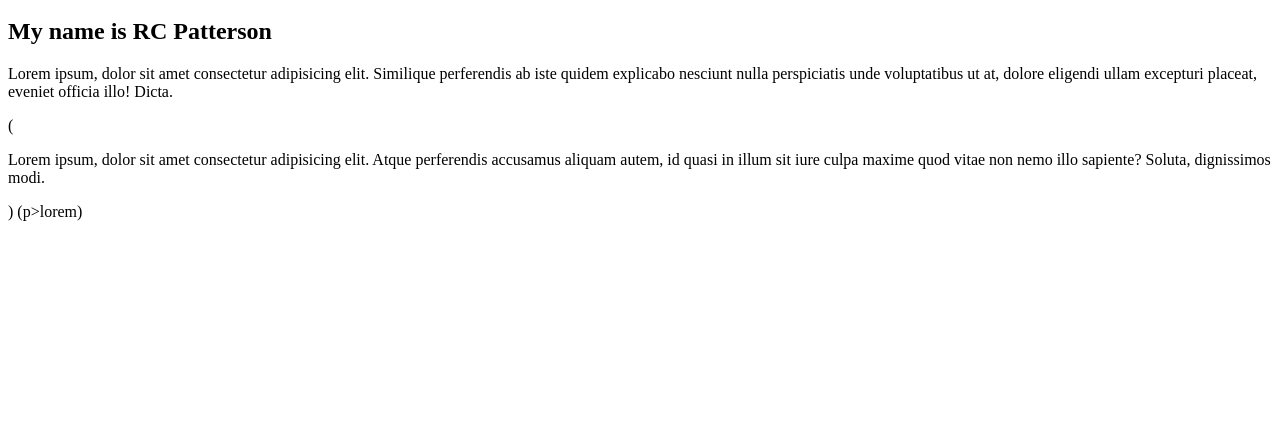
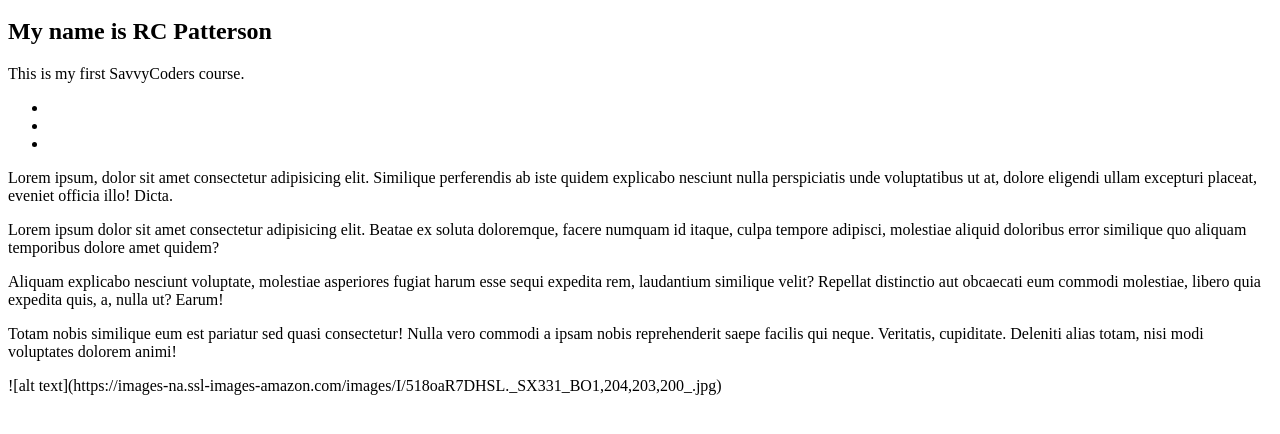
Before and after one commit to patteso1849/portfolio-project, a website: page index.html in a window 1280 px wide. Shown: the part 48-482 px from the top of the page. Drawn offline with Linux system fonts and the light colour scheme.

Commit message:
Add edits

```diff
--- a/index.html
+++ b/index.html
@@ -11,9 +11,19 @@
   <h1>Hello World</h1>
 
   <h2>My name is RC Patterson</h2>
+<p>This is my first SavvyCoders course.</p>
 
+<ul>
+  <li></li>
+  <li></li>
+  <li></li>
+</ul>
   <p>Lorem ipsum, dolor sit amet consectetur adipisicing elit. Similique perferendis ab iste quidem explicabo nesciunt nulla perspiciatis unde voluptatibus ut at, dolore eligendi ullam excepturi placeat, eveniet officia illo! Dicta.</p>
-  (<p>Lorem ipsum, dolor sit amet consectetur adipisicing elit. Atque perferendis accusamus aliquam autem, id quasi in illum sit iure culpa maxime quod vitae non nemo illo sapiente? Soluta, dignissimos modi.</p>)
-  (p>lorem)
+  <p>Lorem ipsum dolor sit amet consectetur adipisicing elit. Beatae ex soluta doloremque, facere numquam id itaque, culpa tempore adipisci, molestiae aliquid doloribus error similique quo aliquam temporibus dolore amet quidem?</p>
+  <p>Aliquam explicabo nesciunt voluptate, molestiae asperiores fugiat harum esse sequi expedita rem, laudantium similique velit? Repellat distinctio aut obcaecati eum commodi molestiae, libero quia expedita quis, a, nulla ut? Earum!</p>
+  <p>Totam nobis similique eum est pariatur sed quasi consectetur! Nulla vero commodi a ipsam nobis reprehenderit saepe facilis qui neque. Veritatis, cupiditate. Deleniti alias totam, nisi modi voluptates dolorem animi!</p>
+  <footer>
+      ![alt text](https://images-na.ssl-images-amazon.com/images/I/518oaR7DHSL._SX331_BO1,204,203,200_.jpg)
+  </footer>
 </body>
 </html>
```
